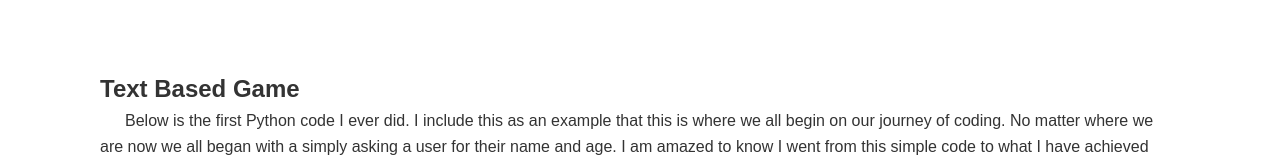
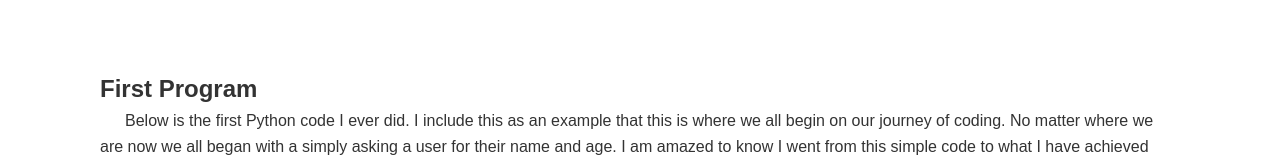
Before and after one commit to CamdenD98/CamdenD98.github.io, a plain HTML site: page portfolio/samples/python.html in a window 1280 px wide. Shown: the part 139-299 px from the top of the page. Drawn offline with Linux system fonts and the light colour scheme.

Commit message:
Update python.html

```diff
--- a/portfolio/samples/python.html
+++ b/portfolio/samples/python.html
@@ -23,7 +23,7 @@
     </header>
 
     <section class="code-example">
-        <h2>Text Based Game
+        <h2>First Program
         </h2>
             <p>
                 Below is the first Python code I ever did. I include this as an example that this is where we all begin on our journey of coding. No matter where we are now we all began with a simply asking a user for their name and age. I am amazed to know I went from this simple code to what I have achieved throughout my six years of education.
```
